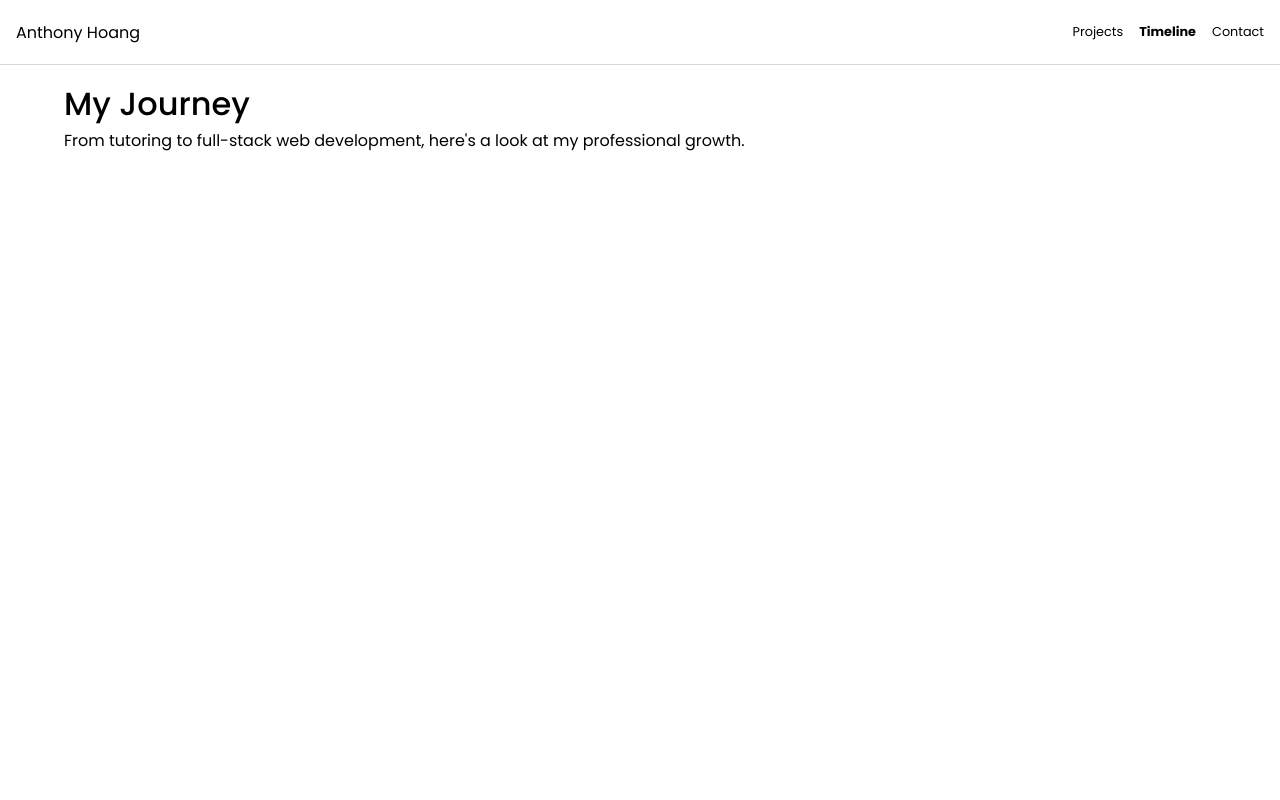
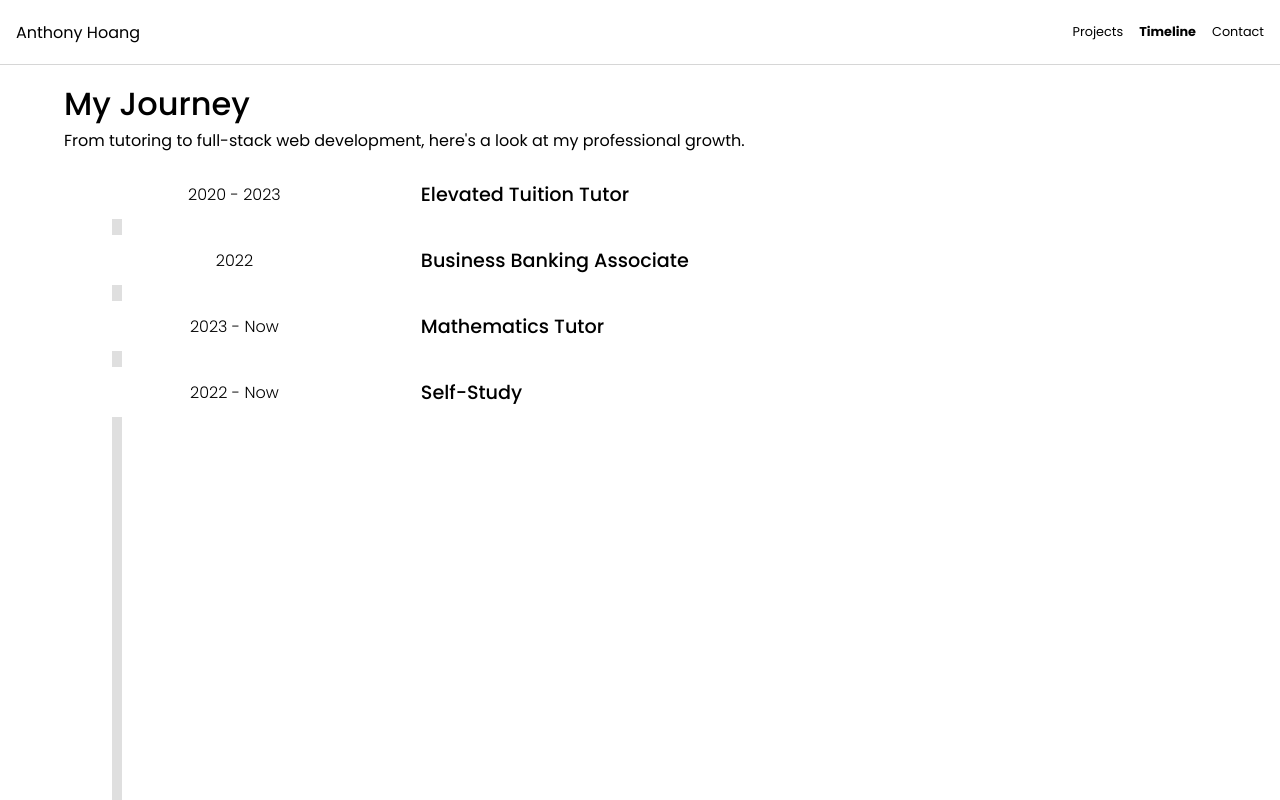
Before and after one commit to AntH117/anthonyhoang-dev, a React (Create React App) app: page /timeline in a window 1280 px wide. Built offline with nearby package versions, Linux system fonts and the light colour scheme.

Commit message:
Completed a draft for the timeline

```diff
--- /dev/null
+++ b/src/data/temp_roles.js
@@ -0,0 +1,25 @@
+
+const tempRoles = [
+    {
+        date: '2020 - 2023',
+        title: 'Elevated Tuition Tutor',
+        description: 'Tutored students in mathematics across various year levels, creating personalised lesson plans and helping students strengthen core concepts, improve confidence, and achieve consistent academic growth.'
+    },
+    {
+        date: '2022',
+        title: 'Business Banking Associate',
+        description: 'Assisted small–medium business clients at Commonwealth Bank, resolving enquiries, supporting loan and account processes, and meeting KPIs by delivering efficient, accurate and high-quality customer service.'
+    },
+    {
+        date: '2023 - Now',
+        title: 'Mathematics Tutor',
+        description: 'Provide 1-on-1 and group tutoring focusing on problem-solving, exam preparation, and long-term skill development. Adapt teaching methods to suit each student and maintain strong communication with families to track progress.'
+    },
+    {
+        date: '2022 - Now',
+        title: 'Self-Study',
+        description: 'Studying software development independently, with a focus on JavaScript, React, frontend development, API integration, portfolio projects, and building practical skills through hands-on coding and real-world applications.'
+    }
+];
+
+export default tempRoles;
--- a/src/sections/Timeline.js
+++ b/src/sections/Timeline.js
@@ -1,8 +1,39 @@
 import '../styles/Timeline.css';
 import React from 'react';
 import Navbar from './Navbar';
+import tempRoles from '../data/temp_roles';
 
 export default function Timeline() {
+
+    function TimelineSegment({date, title, desctiption}) {
+        const [expanded, setExpanded] = React.useState(false)
+        const descRef = React.useRef(null)
+
+        React.useEffect(() => {
+            if (expanded && descRef.current) {
+                const height = descRef.current.scrollHeight;
+                descRef.current.style.height = `${height}px`;
+            } else if (descRef.current) {
+                descRef.current.style.height = "0px";
+            }
+        }, [expanded]);
+
+        return <div className='segment-body'>
+            <div className='segment-left'>
+                <div className='segment-date'>
+                    {date}
+                </div>
+            </div>
+            <div className='segment-right'>
+                <div className='segment-title' onClick={() => setExpanded(!expanded)}>
+                    {title}
+                </div>
+                <div className='segment-description' ref={descRef} >
+                    {desctiption}
+                </div>
+            </div>
+        </div>
+    }
 
     return <div className='timeline-outer-body'>
         <div className='timeline-upper-body'>
@@ -13,8 +44,13 @@ export default function Timeline() {
                 From tutoring to full-stack web development, here's a look at my professional growth.
             </div>
         </div>
-        <div className='timeline-graph'>
+        <div className='timeline-graph-parent'>
+            <div className='timeline-line'>
 
+            </div>
+            {tempRoles.map((role) => {
+                return <TimelineSegment date={role.date} title={role.title} desctiption={role.description}/>
+            })}
         </div>
     </div>
 }
--- a/src/styles/Timeline.css
+++ b/src/styles/Timeline.css
@@ -34,6 +34,73 @@
 
 /* Vertical for Mobile, Horizontal for Desktop */
 
-.timeline-graph {
+.timeline-graph-parent {
+    width: 90%;
+    height: fit-content;
+    position: relative;
+    display: flex;
+    flex-direction: column;
+    gap: 1rem;
+    padding-bottom: 1rem;
+}
+
+.timeline-line {
+    position: absolute;
+    width: 10px;
+    height: 100%;
+    background-color: rgb(223, 223, 223);
+    left: 3rem;
+    top: 1rem;
+    min-height: 100vh;
+}
+
+.segment-body {
+    width: 100%;
+    height: fit-content;
+    display: flex;
+    flex-direction: row;
+    justify-content: center;
+    gap: 1rem;
+}
+
+.segment-left {
+    width: 30%;
+    height: 100%;
+    display: flex;
+    justify-content: center;
+}
+
+.segment-date {
+    width: 100%;
+    height: 50px;
+    display: flex;
+    align-items: center;
+    justify-content: center;
+    font-weight: 300;
+    background-color: white;
+    z-index: 90;
+}
+
+.segment-right {
+    width: 70%;
+    height: fit-content;
+    display: flex;
+    flex-direction: column;
+}
+
+.segment-title {
+    width: 100%;
+    height: 50px;
+    display: flex;
+    align-items: center;
+    font-weight: 500;
+    font-size: 1.2rem;
 
 }
+
+.segment-description {
+    width: 100%;
+    font-weight: 400;
+    overflow: hidden;
+    transition: all 0.5s ease-in-out
+}
```
